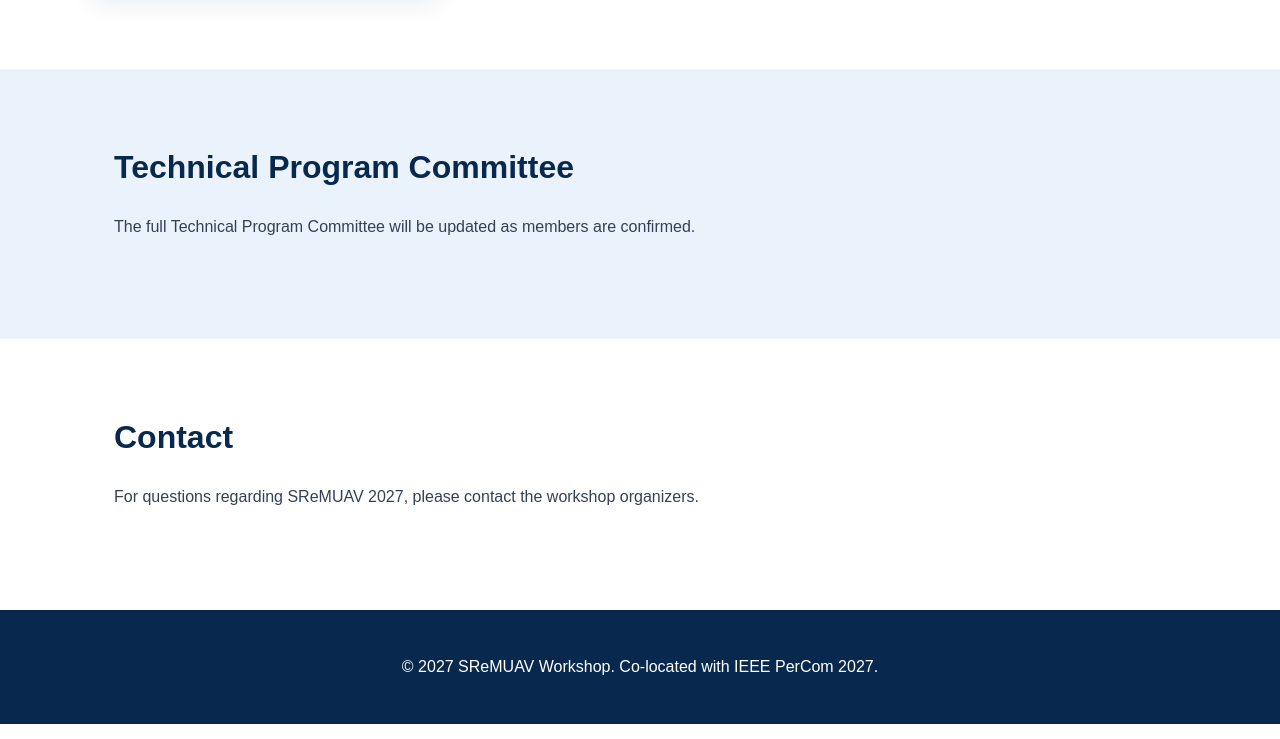
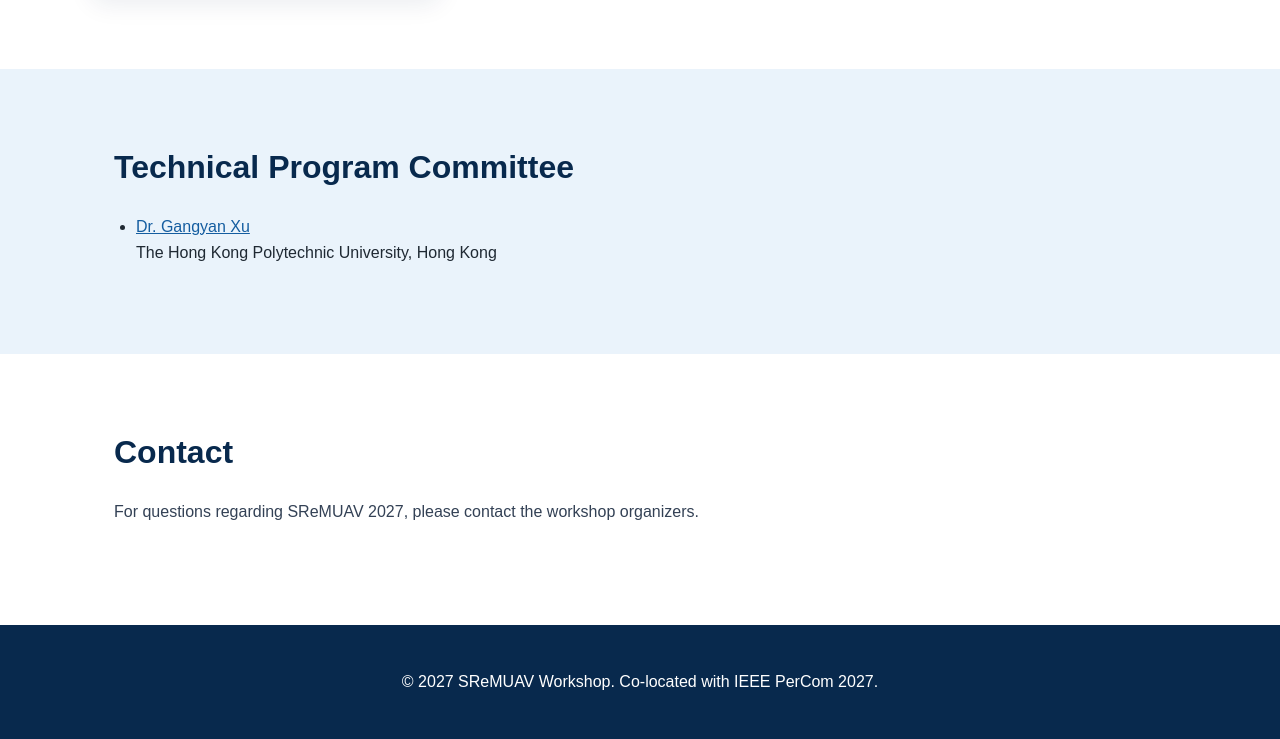
Before and after one commit to dp457/sremuav2027, a plain HTML site: page index.html in a window 1280 px wide. Shown: the part 4060-4799 px from the top of the page. Drawn offline with Linux system fonts and the light colour scheme.

Commit message:
Update Technical Program Committee section
Added a list of Technical Program Committee members with details.

```diff
--- a/index.html
+++ b/index.html
@@ -163,9 +163,18 @@
   <section id="tpc" class="section alt">
   <div class="section-inner">
     <h2>Technical Program Committee</h2>
-    <p class="section-intro">
-      The full Technical Program Committee will be updated as members are confirmed.
-    </p>
+
+    <ul class="tpc-list">
+      <li>
+        <a href="https://www.polyu.edu.hk/aae/people/academic-staff/prof-xu-gangyan/"
+           target="_blank"
+           rel="noopener noreferrer">
+          Dr. Gangyan Xu
+        </a><br>
+        <span>The Hong Kong Polytechnic University, Hong Kong</span>
+      </li>
+    </ul>
+
   </div>
 </section>
 
```
